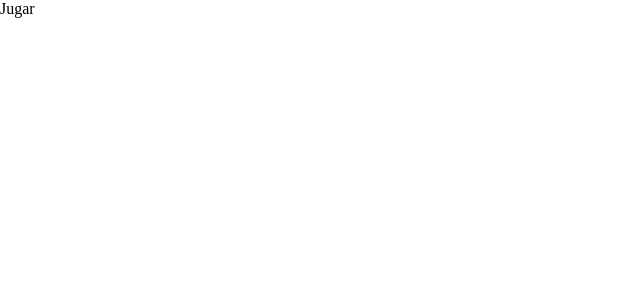
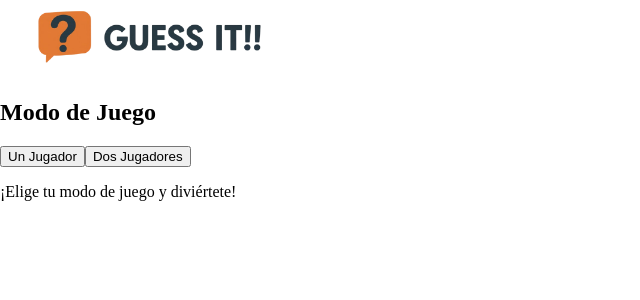
Before and after one commit to NoJodan/GuessIt-Front, a React (Create React App) app: page /Jugar in a window 1280 px wide. Shown: the top 300 px of the page, without its empty margins (0-640 px from the left). Built offline with nearby package versions, Linux system fonts and the light colour scheme.

Commit message:
Se realizo Jugar con base en una de las paginar de login y sign up, se creo jugar.css vacio para su posterior uso

```diff
--- a/src/Pages/Jugar.jsx
+++ b/src/Pages/Jugar.jsx
@@ -1,8 +1,26 @@
 import React from 'react'
+import '../styles/jugar.css'
 
 function Jugar() {
   return (
-    <div>Jugar</div>
+    <div className="jugar-page">
+      <header className="panel-jugar">
+        <img className="MiniLogo" src="/MiniLogo.png" alt="Mini logo Guess It!!" width="500px" height="auto"/>
+      </header>
+      <div className="jugar-card">
+        <h2 className="jugar-title">Modo de Juego</h2>
+
+        <form className="jugar-form">
+          <button type="button" className="btn-jugar">Un Jugador</button>
+          <button type="button" className="btn-jugar">Dos Jugadores</button>
+        </form>
+
+        <p className="jugar-footer">
+          ¡Elige tu modo de juego y diviértete!
+        </p>
+      </div>
+    </div>
+
   )
 }
 
```
Also changed, not shown: src/styles/jugar.css (added).
